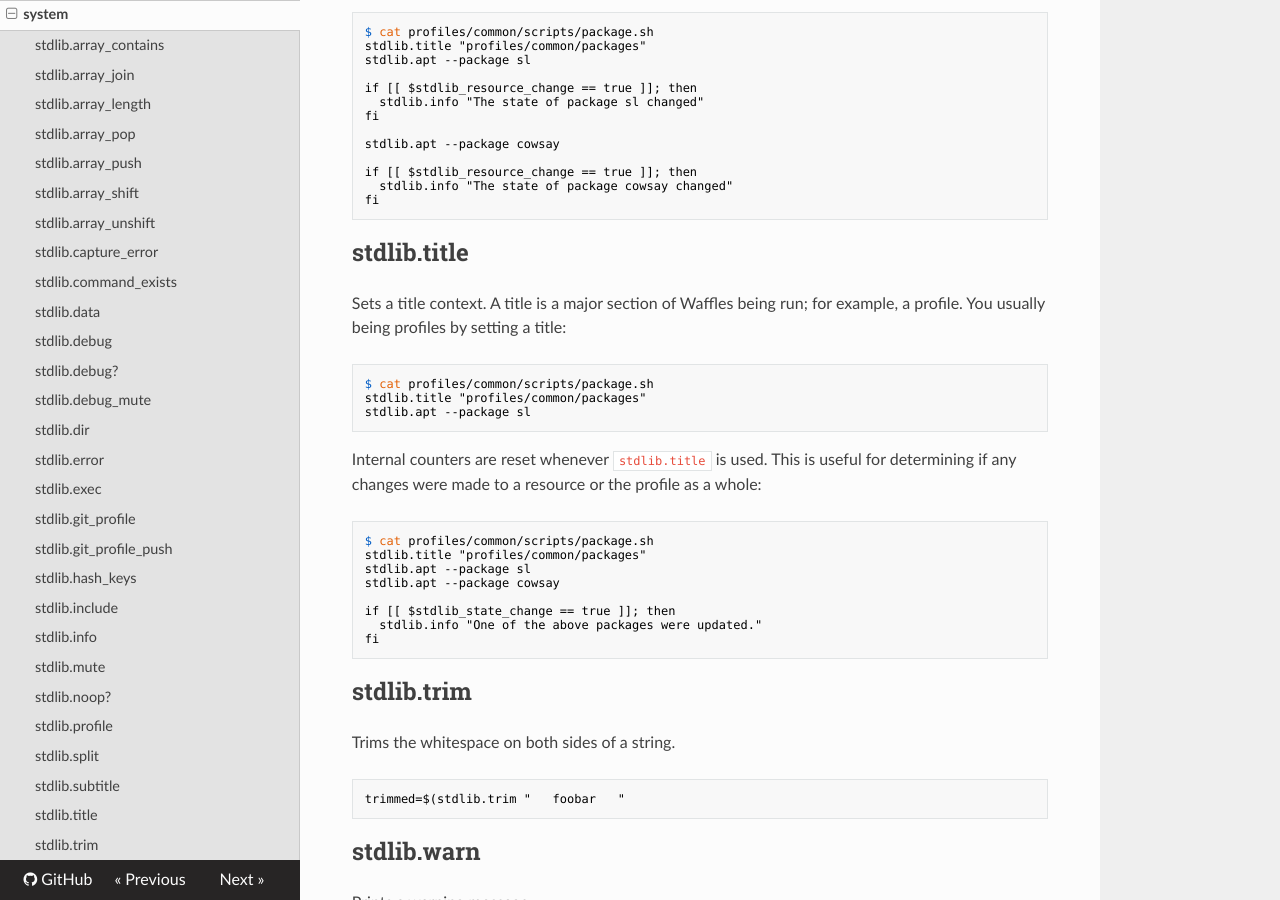
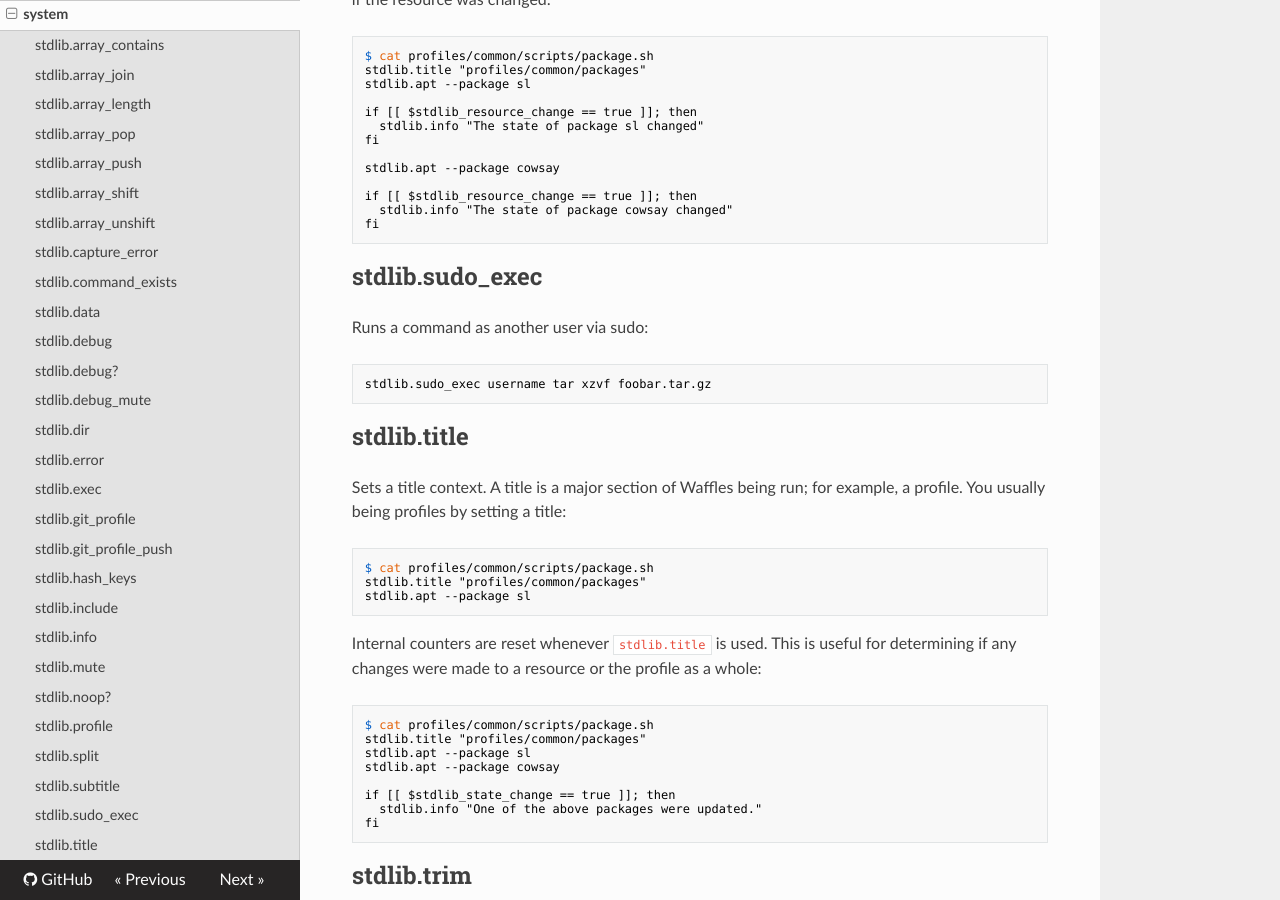
Before and after one commit to wffls/waffles, an MkDocs documentation site: the page built from docs/functions/system.md, in a window 1280 px wide and 900 px high, scrolled down 5886 px. Built offline with MkDocs 1.6.1, drawn with Linux system fonts in a browser that asks for light colours; nearby versions of some CDN libraries; old or Windows-style settings are respelled for this version of MkDocs.

Commit message:
Adding stdlib.sudo_exec function

````diff
--- a/docs/functions/system.md
+++ b/docs/functions/system.md
@@ -266,6 +266,14 @@
 fi
 ```
 
+## stdlib.sudo_exec
+
+Runs a command as another user via sudo:
+
+```shell
+stdlib.sudo_exec username tar xzvf foobar.tar.gz
+```
+
 ## stdlib.title
 
 Sets a title context. A title is a major section of Waffles being run; for example, a profile. You usually being profiles by setting a title:
````
Also changed, not shown: 1 other file.
